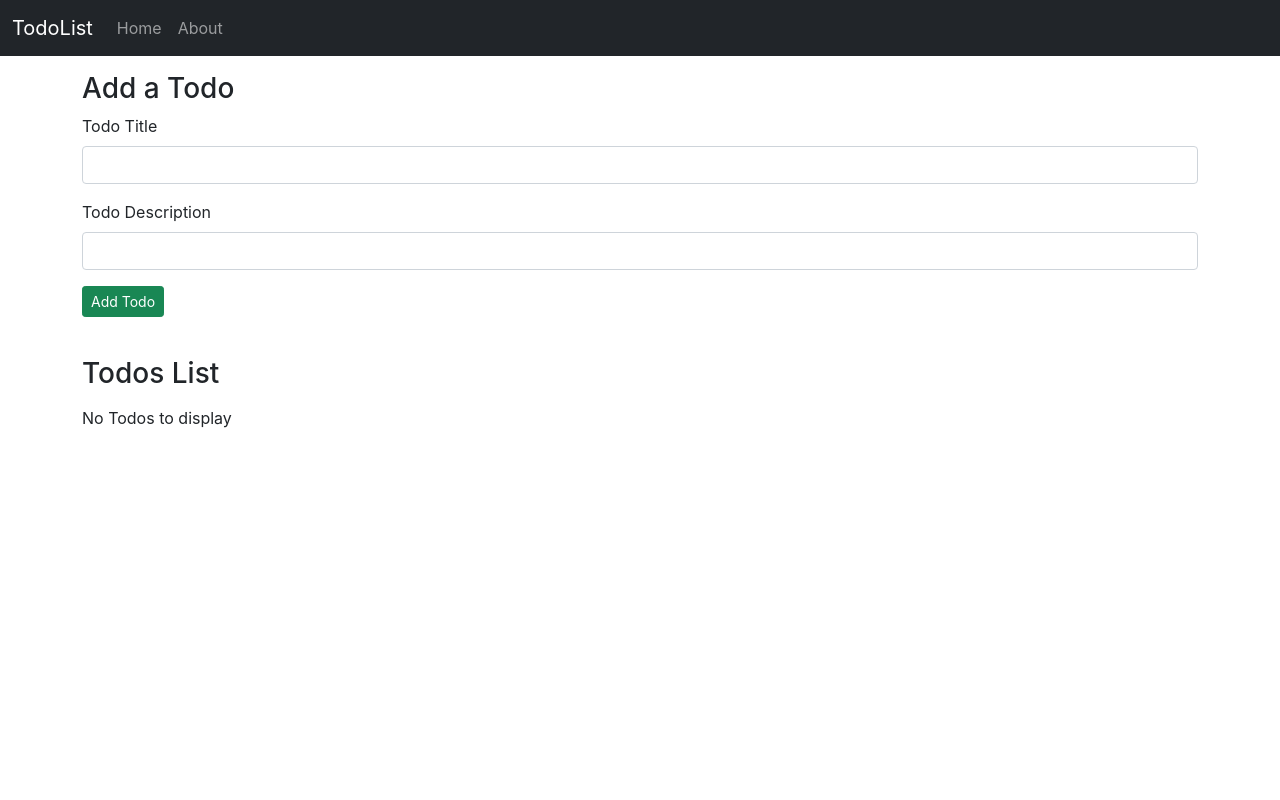
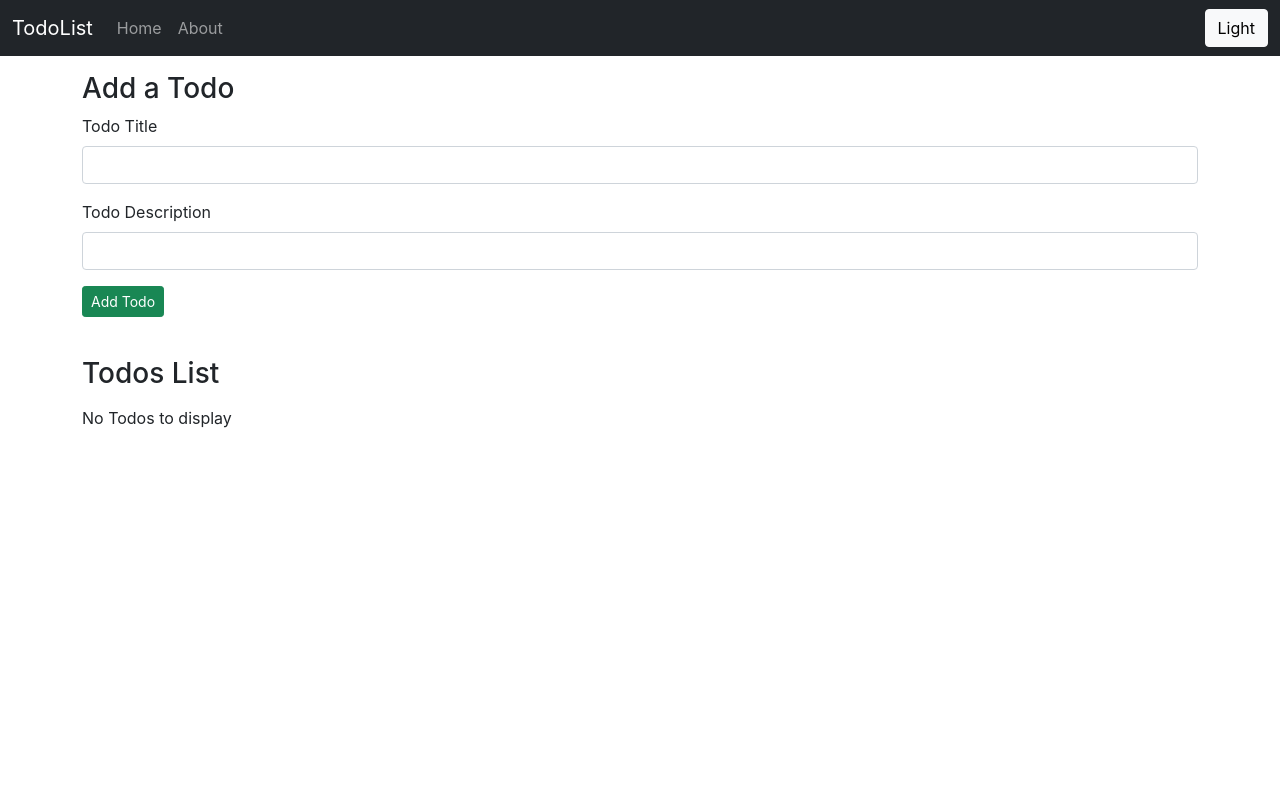
Before and after one commit to TrixCoder/TodoList, a React (Create React App) app: page / in a window 1280 px wide. Shown: the top 800 px of the page. Built offline with nearby package versions, Linux system fonts and the light colour scheme.

Commit message:
Added dark theme button and dark theme header

```diff
--- a/src/MyComponents/Header.js
+++ b/src/MyComponents/Header.js
@@ -1,10 +1,38 @@
-import React from 'react'
+import React, { useState } from 'react'
 import PropTypes from 'prop-types'
 import { Link } from "react-router-dom";
 
 export default function Header(props) {
+  let darkStyle = {
+    navClass: "navbar navbar-expand-lg navbar-dark bg-dark",
+    changeThemeBtn: "btn btn-light"
+  };
+
+  let lightStyle = {
+    navClass: "navbar navbar-expand-lg navbar-light bg-light",
+    changeThemeBtn: "btn btn-dark"
+  };
+
+  const [myStyle, setmyStyle] = useState(darkStyle);
+  const [btntxt, setbtntxt] = useState("Light");
+
+  const changeTheme = () => {
+    if (myStyle.navClass === "navbar navbar-expand-lg navbar-dark bg-dark") {
+      setmyStyle({
+        navClass: lightStyle.navClass,
+        changeThemeBtn: lightStyle.changeThemeBtn
+      })
+      setbtntxt("Dark");
+    } else {
+      setmyStyle({
+        navClass: darkStyle.navClass,
+        changeThemeBtn: darkStyle.changeThemeBtn
+      })
+      setbtntxt("Light");
+    }
+  }
   return (
-        <nav className="navbar navbar-expand-lg navbar-dark bg-dark">
+    <nav className={myStyle.navClass}>
       <div className="container-fluid">
         <Link className="navbar-brand" to="/">{props.title}</Link>
         <button className="navbar-toggler" type="button" data-bs-toggle="collapse" data-bs-target="#navbarSupportedContent" aria-controls="navbarSupportedContent" aria-expanded="false" aria-label="Toggle navigation">
@@ -19,10 +47,11 @@ export default function Header(props) {
               <Link className="nav-link" to="/about">About</Link>
             </li>
           </ul>
-            { props.searchBar? <form className="d-flex">
+          {props.searchBar ? <form className="d-flex">
             <input className="form-control me-2" type="search" placeholder="Search" aria-label="Search" />
             <button className="btn btn-outline-success" type="submit">Search</button>
-            </form>: ""}
+          </form> : ""}
+          <button onClick={changeTheme} type="button" className={myStyle.changeThemeBtn}>{btntxt}</button>
         </div>
       </div>
     </nav>
```
Lines whose indentation alone changed are shown as unchanged.
